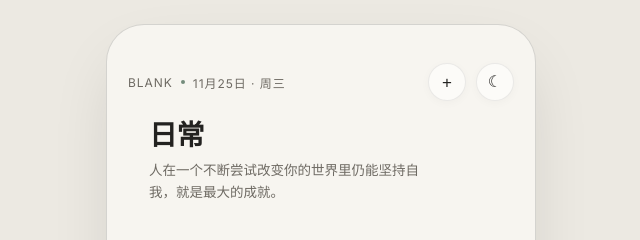
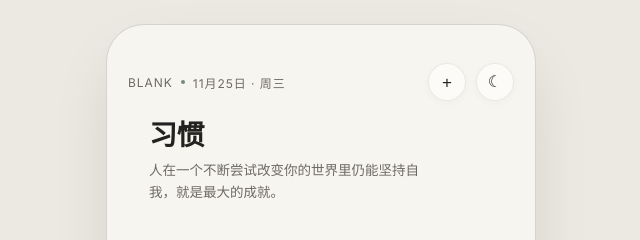
Before and after one commit to qizihan273-cyber/App, a plain HTML site: page index.html in a window 1280 px wide. Shown: the top 240 px of the page, 319-959 px from the left. Drawn offline with Linux system fonts and the light colour scheme.

Commit message:
index.html

```diff
--- a/index.html
+++ b/index.html
@@ -1069,7 +1069,7 @@
       <!-- 视图 1：日常 -->
       <section class="view active" id="view-daily">
         <div class="page-header">
-          <h1 class="page-title font-serif-sc">日常</h1>
+          <h1 class="page-title font-serif-sc">习惯</h1>
           <p class="page-subtitle">人在一个不断尝试改变你的世界里仍能坚持自我，就是最大的成就。</p>
         </div>
         <div class="habit-list" id="habitList"></div>
```
